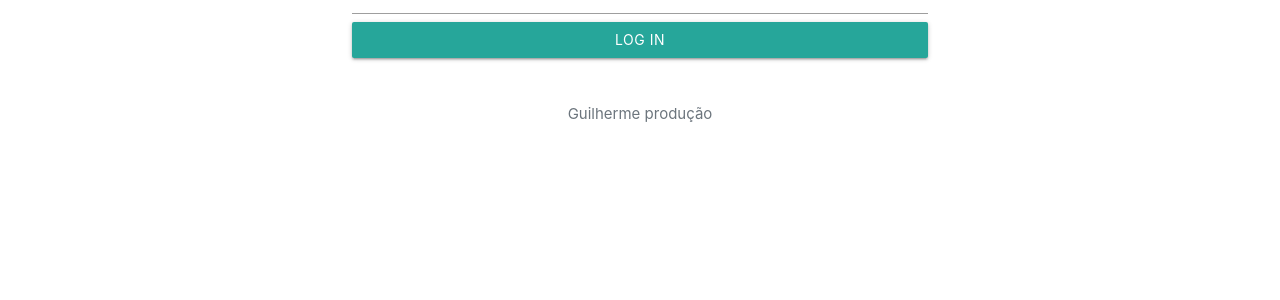
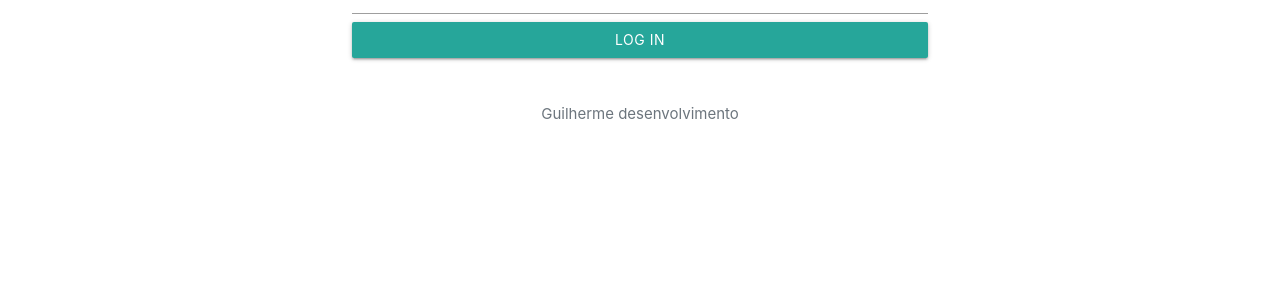
Before and after one commit to developerWelligton/jenkins-todo-list, a Django app: page /login/ in a window 1280 px wide. Shown: the part 261-561 px from the top of the page. Run offline with Django 3.2, Linux system fonts and the light colour scheme; some libraries are stand-ins or nearby versions.

Commit message:
add guilherme desenvolvimento

```diff
--- a/templates/registration/login.html
+++ b/templates/registration/login.html
@@ -24,7 +24,7 @@
         {% render_field form.username class="form-control " placeholder='Login' %}
         {% render_field form.password class="form-control " placeholder='Senha' %}
       <button class="btn btn-lg btn-outline-success btn-block" type="submit">Log In</button>
-      <p class="mt-5 mb-3 text-muted">Guilherme produção
+      <p class="mt-5 mb-3 text-muted">Guilherme desenvolvimento
       </p>
     </form>
     </div>
```
